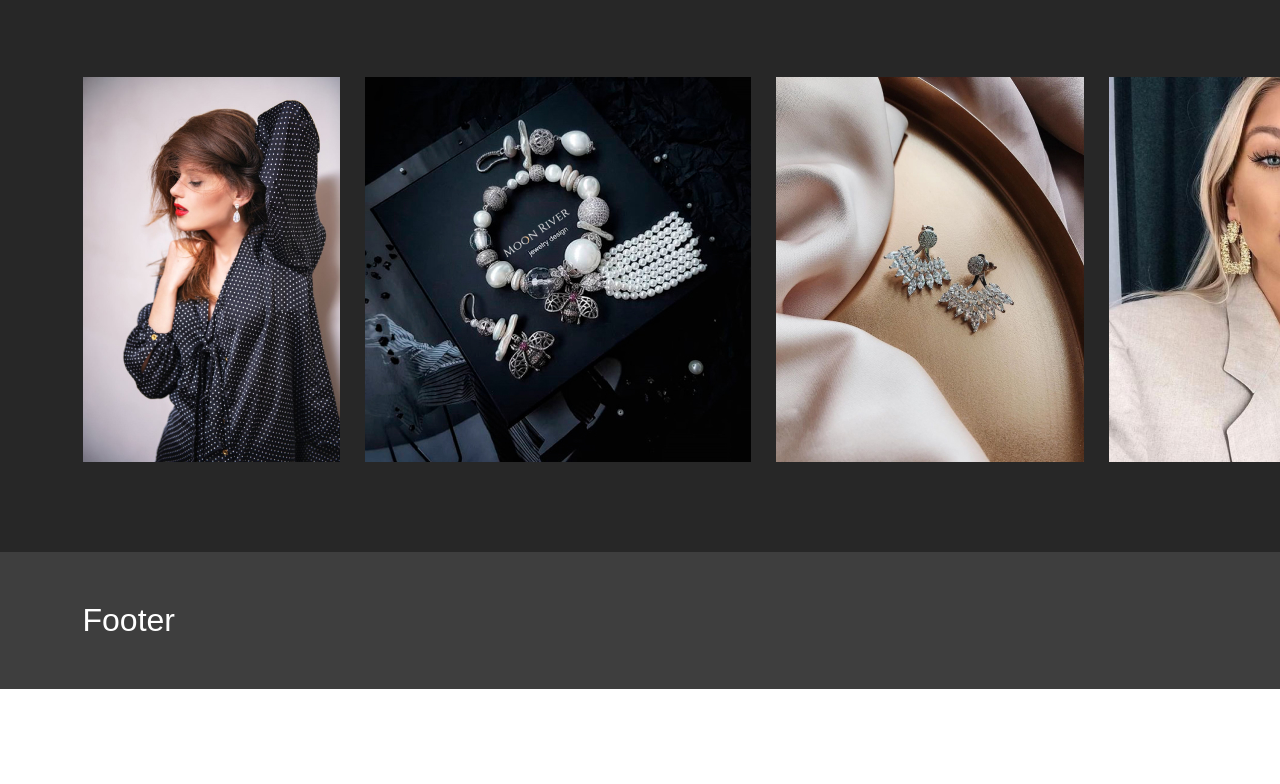
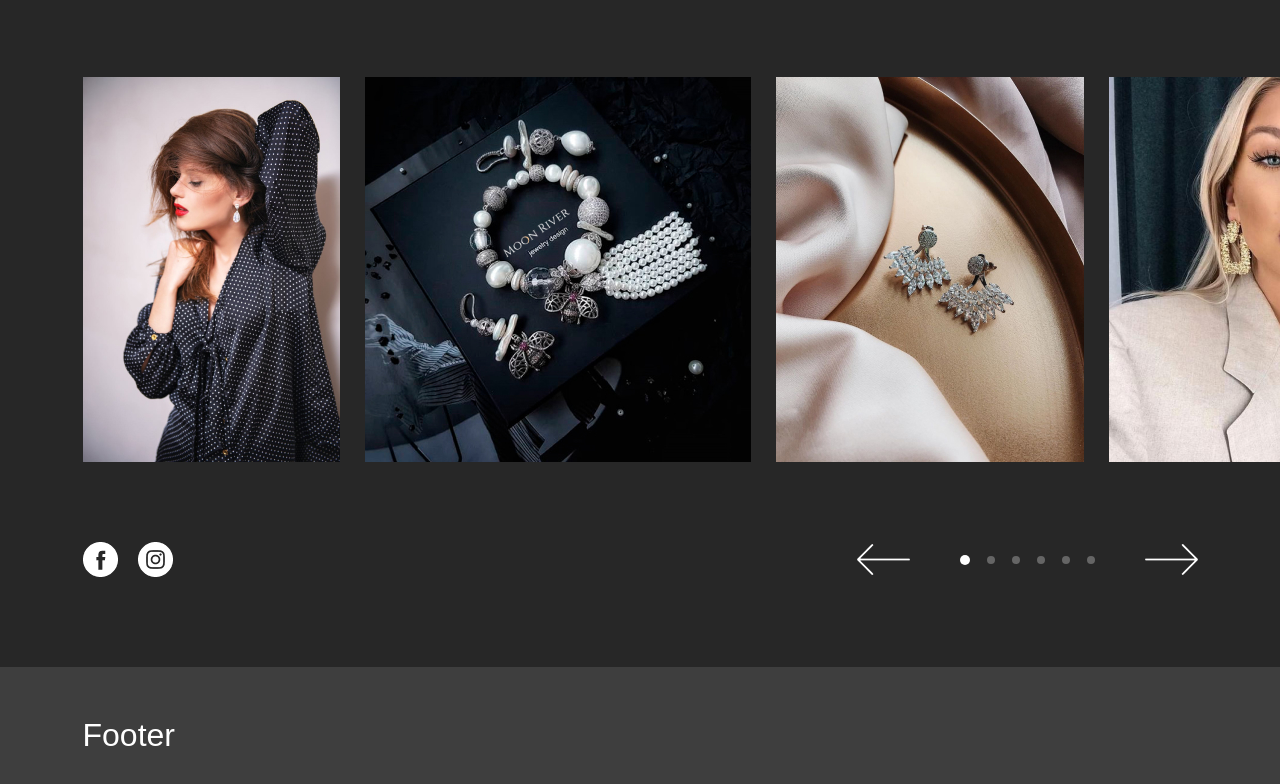
Before and after one commit to accura7e/MoonRiver, a website with bundled scripts: page src/html/index.html in a window 1280 px wide. Shown: the part 2393-3177 px from the top of the page. Before the commit the page ends 3082 px from the top, so only its background shows below. Built offline with nearby package versions, Linux system fonts and the light colour scheme; files whose address does not match are found by name; a web font is replaced by a local one.

Commit message:
add: added navigation

```diff
--- a/src/html/blocks/socials.html
+++ b/src/html/blocks/socials.html
@@ -36,7 +36,22 @@
                     <div class="socials__slide">
                         <img src="./img/slider/5.jpg" alt="">
                     </div>
+                </div><div class="swiper-slide">
+                    <div class="socials__slide">
+                        <img src="./img/slider/1.jpg" alt="">
+                    </div>
                 </div>
+                <div class="swiper-slide">
+                    <div class="socials__slide">
+                        <img src="./img/slider/2.jpg" alt="">
+                    </div>
+                </div>
+                <div class="swiper-slide">
+                    <div class="socials__slide">
+                        <img src="./img/slider/3.jpg" alt="">
+                    </div>
+                </div>
+
 
 
 
@@ -45,13 +60,29 @@
 
 
             </div>
-            <div class="swiper-button-prev"></div>
-            <div class="swiper-pagination"></div>
-            <div class="swiper-button-next"></div>
+
         </div>
 
+
+
         <div class="socials__row">
+            <div class="socials__links">
+                <a href="" class="socials__link"><img src="./img/links/Facebook.png" alt=""></a>
+                <a href="" class="socials__link"><img src="./img/links/Instagram.png" alt=""></a>
+            </div>
 
+
+            <div class="socials__slider-items">
+                <button class="socials__slider-left-btn">
+                    <img src="./img/slider/left.png" alt="">
+                </button>
+                <div class="socials__slider-pagination">
+
+                </div>
+                <button class="socials__slider-right-btn">
+                    <img src="./img/slider/right.png" alt="">
+                </button>
+            </div>
         </div>
     </div>
 </section>
--- a/src/js/modules/slider.js
+++ b/src/js/modules/slider.js
@@ -1,33 +1,31 @@
-import Swiper from 'swiper';
-// import Swiper styles
-import 'swiper/css';
+import Swiper from 'swiper/bundle';
 
 
+import 'swiper/css';
 function slider(){
     // import Swiper JS
+
 
     const swiper = new Swiper('.swiper', {
         // Optional parameters
 
-        loop: true,
-
+        loop: false,
+        navigation: {
+          nextEl: '.socials__slider-right-btn',
+          prevEl: '.socials__slider-left-btn',
+        },
         // If we need pagination
         pagination: {
-          el: '.swiper-pagination',
+          el: '.socials__slider-pagination',
         },
         spaceBetween: 25,
         slidesPerView: 'auto',
 
         // Navigation arrows
-        navigation: {
-          nextEl: '.swiper-button-next',
-          prevEl: '.swiper-button-prev',
-        },
+
 
         // And if we need scrollbar
-        scrollbar: {
-          el: '.swiper-scrollbar',
-        },
+
       });
 }
 
--- a/src/scss/blocks/_socials.scss
+++ b/src/scss/blocks/_socials.scss
@@ -23,10 +23,16 @@
     .swiper-slide{
         width: fit-content !important;
     }
+    margin-bottom: 80px;
 }
 .socials__row {
+    display: flex;
+    justify-content: space-between;
 }
-
+.socials__links{
+    display: flex;
+    column-gap: 20px;
+}
 .socials__slide{
     height: 385px;
     overflow: hidden;
@@ -36,3 +42,32 @@
         height: 100%;
     }
 }
+
+.socials__slider-items {
+    display: flex;
+    align-items: center;
+    column-gap: 50px;
+
+}
+.socials__slider-left-btn {
+}
+.socials__slider-pagination {
+    display: flex;
+    column-gap: 17px;
+    align-items: center;
+    .swiper-pagination-bullet{
+        display: inline-block;
+        background: #656565;
+        border-radius: 50%;
+        width: 8px;
+        height: 8px;
+    }
+
+    .swiper-pagination-bullet-active{
+        background: #fff;
+        width: 10px;
+        height: 10px;
+    }
+}
+.socials__slider-right-btn {
+}
```
Also changed, not shown: build/css/main.css, build/img/links/Facebook.png (added), build/img/links/Instagram.png (added), build/img/slider/left.png (added), build/img/slider/right.png (added), build/index.html, build/js/index.bundle.js, src/img/links/Facebook.png (added), src/img/links/Instagram.png (added), src/img/slider/left.png (added), src/img/slider/right.png (added).
